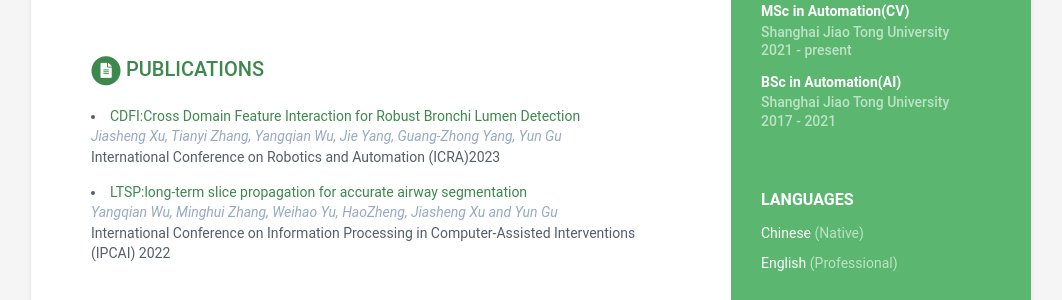
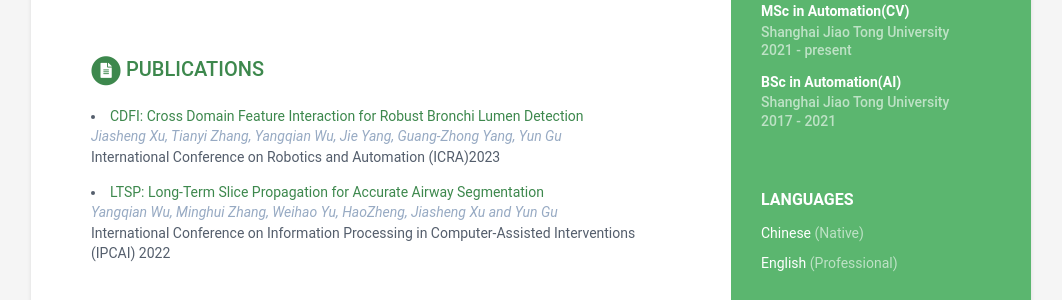
Before and after one commit to longyingsuifeng0227/xjs0227.github.io, a Jekyll site: the page built from index.html, in a window 1280 px wide. Shown: the part 551-851 px from the top of the page, without its empty margins (109-1171 px from the left). Built offline with Jekyll 4.4.1, drawn with Linux system fonts in a browser that asks for light colours.

```diff
--- a/_data/data.yml
+++ b/_data/data.yml
@@ -89,12 +89,12 @@ experiences:
 publications:
     title: Publications
     papers:
-      - title: "CDFI:Cross Domain Feature Interaction for Robust Bronchi Lumen Detection"
+      - title: "CDFI: Cross Domain Feature Interaction for Robust Bronchi Lumen Detection"
         link: "#"
         authors: Jiasheng Xu, Tianyi Zhang, Yangqian Wu, Jie Yang, Guang-Zhong Yang, Yun Gu
         conference: International Conference on Robotics and Automation (ICRA)2023
 
-      - title: "LTSP:long-term slice propagation for accurate airway segmentation"
+      - title: "LTSP: Long-Term Slice Propagation for Accurate Airway Segmentation"
         link: "#"
         authors: Yangqian Wu, Minghui Zhang, Weihao Yu, HaoZheng, Jiasheng Xu and Yun Gu
         conference: International Conference on Information Processing in Computer-Assisted Interventions (IPCAI) 2022
```
